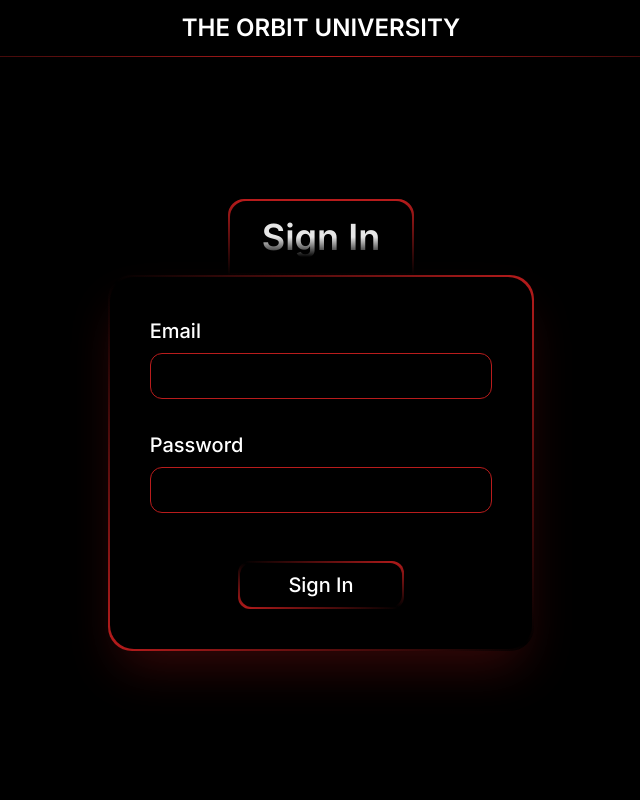
After one commit to CodeFlow110101/orbituniversity, a Laravel app: page /sign-in in a window 1280 px wide. The commit adds this page. Shown: the whole page, without its empty margins (319-959 px from the left). Run offline with Laravel 12, Linux system fonts and the light colour scheme; style sheets or scripts are compiled from the project's sources; some libraries are stand-ins or nearby versions.

Commit message:
Sign in Page and dashboard pages added

```diff
--- a/resources/views/livewire/landing-page.blade.php
+++ b/resources/views/livewire/landing-page.blade.php
@@ -1,11 +1,35 @@
 <?php
 
-use function Livewire\Volt\{state};
+use function Livewire\Volt\{state, mount};
 
-//
+state(['path']);
+mount(function () {
+    $this->path = request()->path();
+});
 
 ?>
 
 <div>
+    @if($path == '/')
     <livewire:home />
+    @elseif(in_array($path,['dashboard','programs']))
+    <div class="flex justify-between gap-8">
+        <div class="w-1/4">
+            <livewire:web-app.side-bar :path="$path" />
+        </div>
+        @if($path == 'dashboard')
+        <div class="w-full h-screen py-8 pr-8">
+            <livewire:web-app.dashboard />
+        </div>
+        @elseif($path == 'programs')
+        <div class="w-full h-screen py-8 pr-8">
+            <livewire:web-app.programs />
+        </div>
+        @endif
+    </div>
+    @elseif($path == 'sign-in')
+    <div class="h-screen">
+        <livewire:web-app.sign-in />
+    </div>
+    @endif
 </div>
--- /dev/null
+++ b/resources/views/livewire/web-app/sign-in.blade.php
@@ -0,0 +1,55 @@
+<?php
+
+use function Livewire\Volt\{state};
+
+$submit = function () {
+    $this->redirectRoute('dashboard');
+};
+
+?>
+
+<div class="flex flex-col h-full py-2">
+    <div>
+        <div class="text-white inter-600 uppercase text-2xl text-center py-1">The Orbit university</div>
+        <div class="bg-gradient-to-r from-black from-10% via-red-700 to-black to-90% h-[1px] mt-2"></div>
+    </div>
+    <div class="grow w-full flex items-center">
+        <div class="h-min grid grid-cols-1 gap-6 w-full">
+            <div>
+                <div class="flex justify-center whitespace-nowrap">
+                    <div class="bg-gradient-to-b from-red-700 p-0.5 rounded-t-2xl w-min">
+                        <div class="size-full bg-black text-center rounded-t-2xl px-8 py-4">
+                            <div class="inter-600 text-4xl bg-clip-text text-transparent bg-gradient-to-b from-50% from-white/90">
+                                Sign In
+                            </div>
+                        </div>
+                    </div>
+                </div>
+
+                <div class="bg-gradient-to-tr shadow-2xl shadow-red-700/30 rounded-3xl from-red-700 via-transparent to-red-700 p-0.5 w-4/12 mx-auto ">
+                    <div class="size-full p-10 rounded-3xl h-min grid grid-cols-1 gap-3 bg-black">
+                        <div class="h-min grid grid-cols-1 gap-8 text-white">
+                            <div class="h-min grid grid-cols-1 gap-2">
+                                <div class="text-xl inter-500">Email</div>
+                                <div>
+                                    <input type="text" class="w-full inter-400 text-lg bg-transparent border border-red-700 rounded-xl py-2 px-4 outline-none caret-red-700">
+                                </div>
+                            </div>
+                            <div class="h-min grid grid-cols-1 gap-2">
+                                <div class="text-xl inter-500">Password</div>
+                                <div>
+                                    <input type="password" class="w-full inter-400 text-lg bg-transparent border border-red-700 rounded-xl py-2 px-4 outline-none caret-red-700">
+                                </div>
+                            </div>
+                            <div class="pt-4">
+                                <div wire:click="submit" class="hover:bg-red-700 hover:shadow-lg hover:shadow-red-700/50 transition-colors duration-300 cursor-pointer bg-gradient-to-bl from-red-700 via-transparent to-red-700 w-min mx-auto whitespace-nowrap p-0.5 rounded-xl">
+                                    <div class="bg-black rounded-xl px-12 py-2 inter-500 text-xl">Sign In</div>
+                                </div>
+                            </div>
+                        </div>
+                    </div>
+                </div>
+            </div>
+        </div>
+    </div>
+</div>
--- a/routes/web.php
+++ b/routes/web.php
@@ -2,4 +2,7 @@
 
 use Livewire\Volt\Volt;
 
-Volt::route('/', 'landing-page');
+Volt::route('/', 'landing-page')->name('home');
+Volt::route('/dashboard', 'landing-page')->name('dashboard');
+Volt::route('/programs', 'landing-page')->name('programs');
+Volt::route('/sign-in', 'landing-page')->name('sign-in');
```
Also changed, not shown: resources/views/livewire/web-app/dashboard.blade.php (added, +67 -0 lines), resources/views/livewire/web-app/programs.blade.php (added, +19 -0 lines), resources/views/livewire/web-app/side-bar.blade.php (added, +58 -0 lines).
